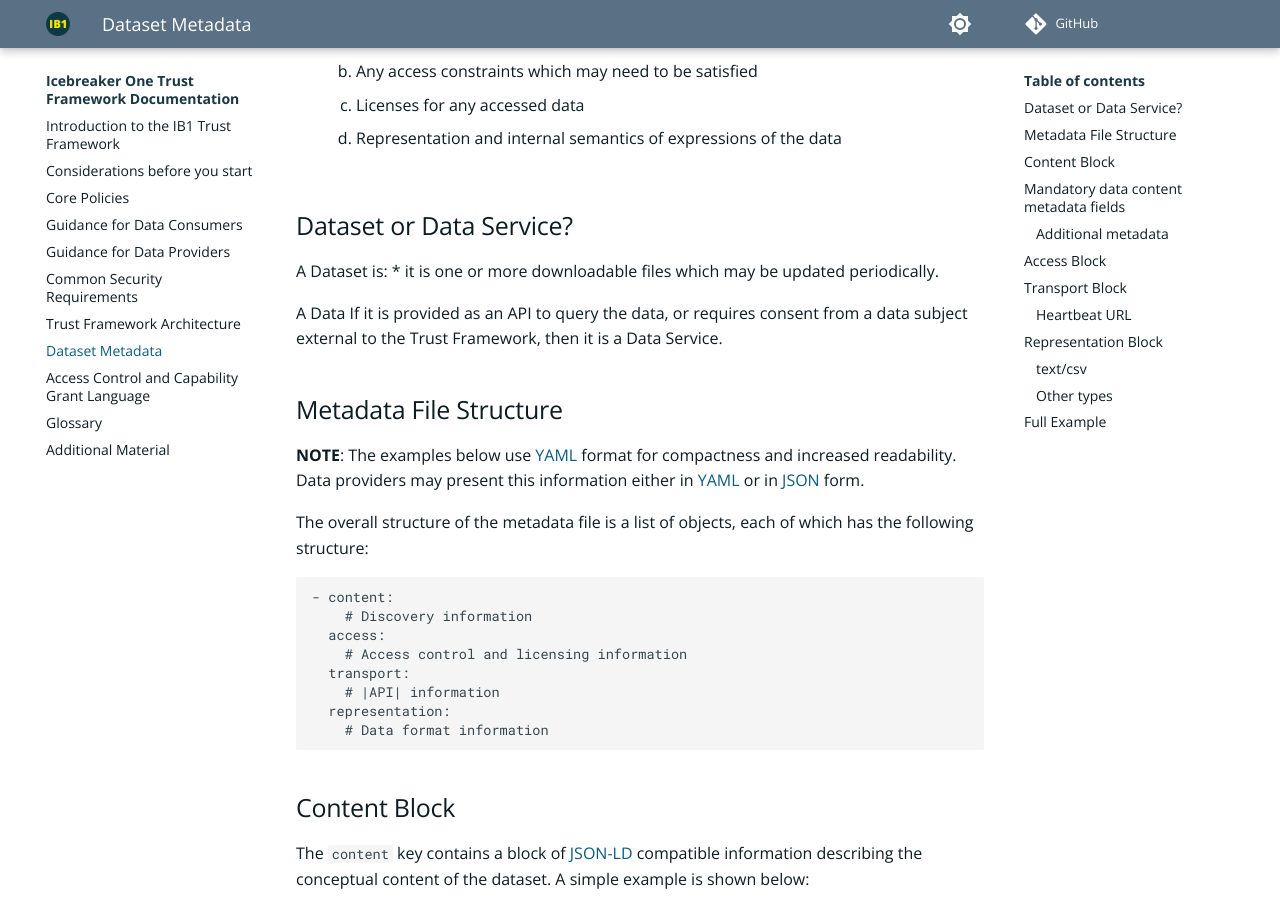
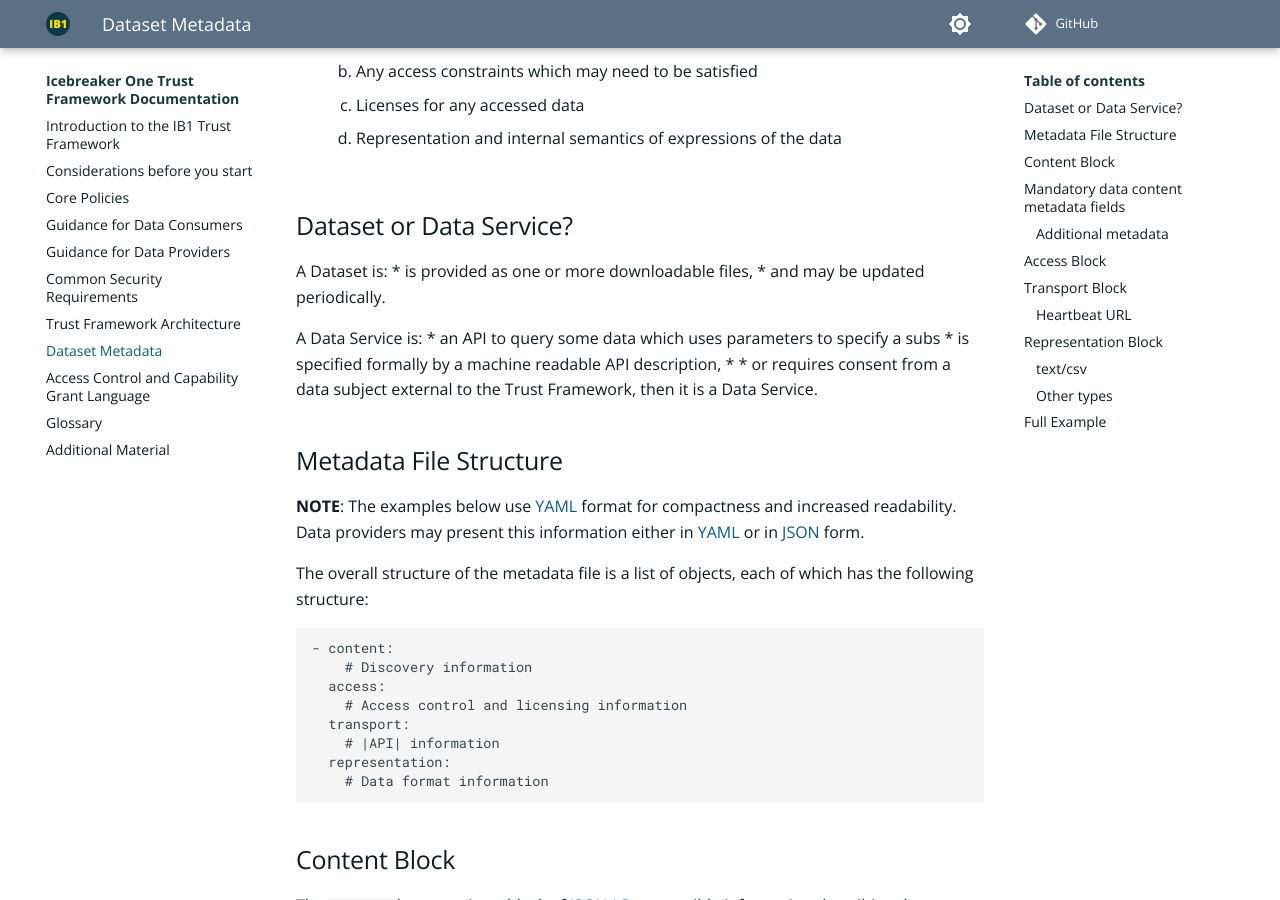
Before and after one commit to icebreakerone/ib1-technical-docs, an MkDocs documentation site: the page built from docs/metadata.md, in a window 1280 px wide and 900 px high, scrolled down 330 px. Built offline with MkDocs 1.6.1 and Material for MkDocs 9.7.7, drawn with Linux system fonts in a browser that asks for light colours; plug-ins that fetch from the network failed and are left out; comment, search, counter and statistics services are not loaded; the version menu is left out.

Commit message:
docs/metadata.md updated from https://stackedit.net/

```diff
--- a/docs/metadata.md
+++ b/docs/metadata.md
@@ -25,10 +25,14 @@ searching for particular kinds of data.
 ## Dataset or Data Service?
 
 A Dataset is:
-* it is one or more downloadable files which may be updated periodically.
+* is provided as one or more downloadable files,
+* and may be updated periodically.
 
-A Data
-If it is provided as an API to query the data, or requires consent from a data subject external to the Trust Framework, then it is a Data Service.
+A Data Service is:
+* an API to query some data which uses parameters to specify a subs
+* is specified formally by a machine readable API description,
+*
+*  or requires consent from a data subject external to the Trust Framework, then it is a Data Service.
 
 ## Metadata File Structure
 
```
Also changed, not shown: other parts of docs/metadata.md (+2 -2 lines).
